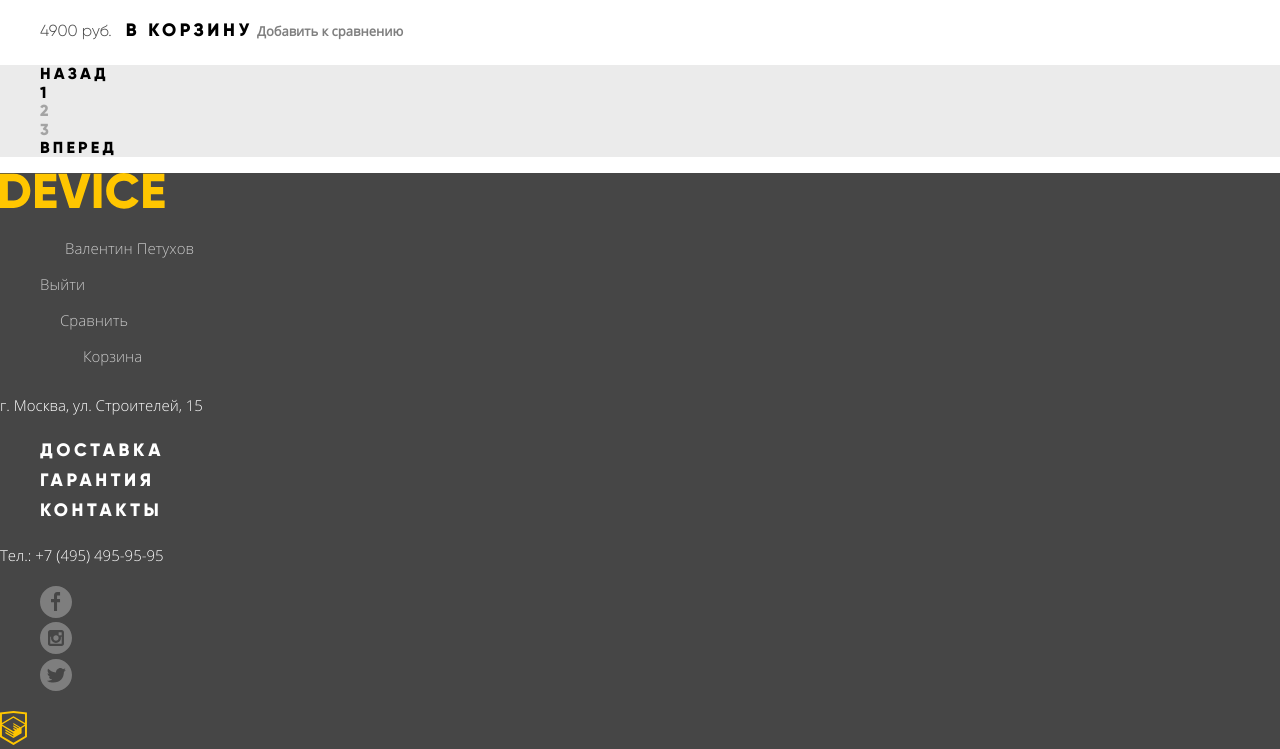
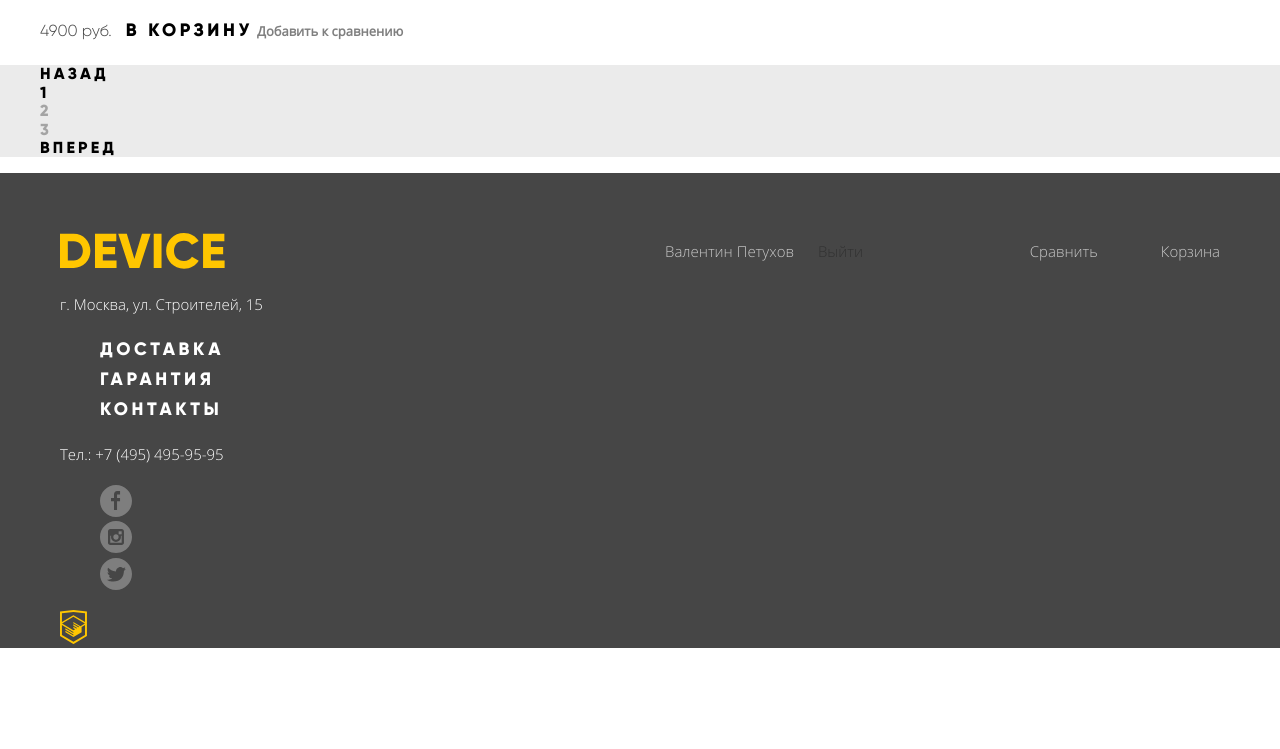
Before and after one commit to mrxpert/25296-device, a plain HTML site: page catalog-selfie.html in a window 1280 px wide. Shown: the part 2757-3506 px from the top of the page. After the commit the page ends 3405 px from the top, so only its background shows below. Drawn offline with Linux system fonts and the light colour scheme.

Commit message:
Центрует футер. Сетка панели юзера футера

```diff
--- a/catalog-selfie.html
+++ b/catalog-selfie.html
@@ -252,7 +252,7 @@
     </main>
 
     <footer class="page-footer">
-
+        <div class="wrapper">
         <section class="footer-user">
           <h2 class="visually-hidden">Для пользователя</h2>
 
@@ -268,11 +268,9 @@
           </a>
 
           <ul class="footer-user-navigation">
-          <li class="user-name">
-            <a href="#">Валентин Петухов</a>
-          </li>
-          <li class="user-exit">
-            <a href="#">Выйти</a>
+            <li class="user-logged">
+              <a class="user-name" href="#">Валентин Петухов</a>
+              <a class="user-exit" href="#">Выйти</a>
             </li>
             <li class="compare-items">
               <a href="#">Сравнить</a>
@@ -360,7 +358,7 @@
             </span>
           </a>
         </section>
-
+      </div>
     </footer>
 
   </body>
--- a/css/style.css
+++ b/css/style.css
@@ -592,10 +592,24 @@ a {
 /* Footer styles */
 
 .page-footer {
+  padding-top: 60px;
+
   background-color: #464646;
 }
 
+  .footer-user {
+    display: flex;
+    justify-content: space-between;
+  }
+
   .footer-user-navigation {
+    display: flex;
+
+    width: 50%;
+
+    margin: 0;
+    padding: 0;
+
     list-style: none;
   }
 
```
Also changed, not shown: index.html (+2 -0 lines). Lines whose indentation alone changed are shown as unchanged.
